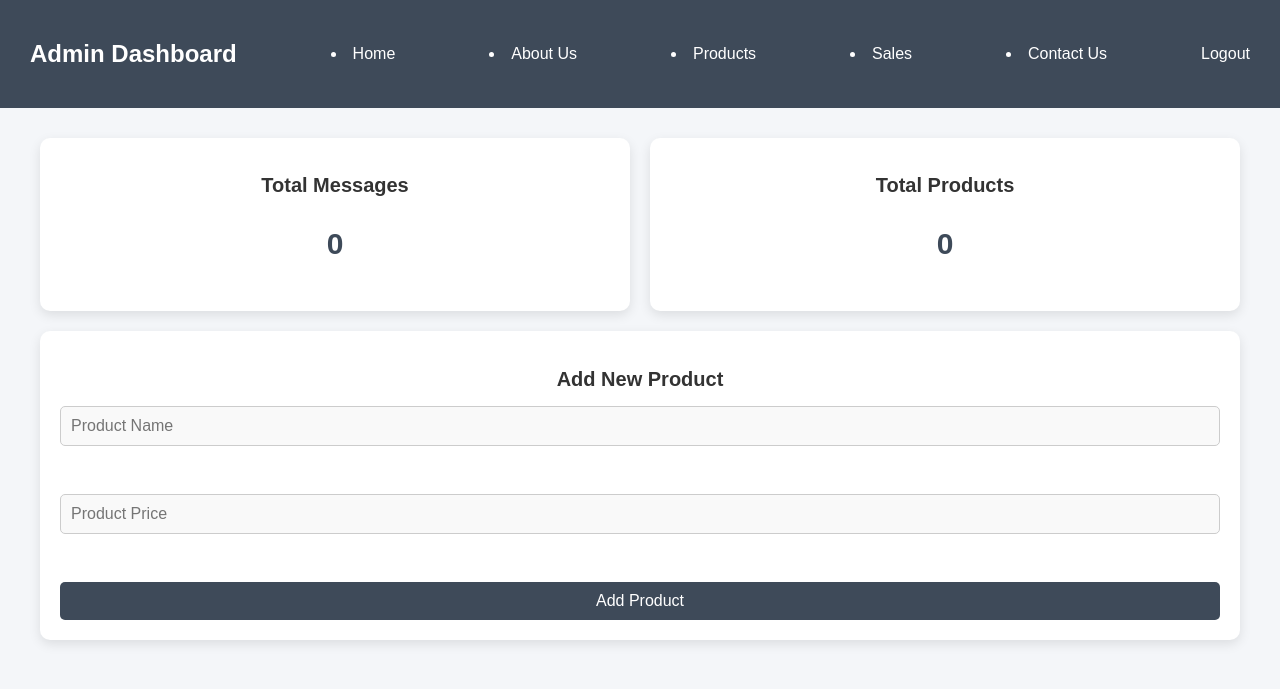
After one commit to YllkaBerisha11/AURA, a PHP site: page /dashboard.php in a window 1280 px wide. The commit adds this page. Shown: the top 689 px of the page. Run offline with PHP 8.4, Linux system fonts and the light colour scheme; the visitor is signed in with stand-in values (Sample User, id 1); data that the repository does not hold is empty.

Commit message:
lidhja me admin and some changes

```diff
--- /dev/null
+++ b/dashboard.css
@@ -0,0 +1,120 @@
+body {
+    font-family: 'Arial', sans-serif;
+    margin: 0;
+    padding: 0;
+    background-color: #f4f6f9;
+    color: #333;
+}
+
+nav {
+    display: flex;
+    justify-content: space-between;
+    align-items: center;
+    background-color: #3e4a59;
+    color: #fff;
+    padding: 20px 30px;
+    position: sticky;
+    top: 0;
+    z-index: 1000;
+}
+
+nav h1 {
+    font-size: 24px;
+}
+
+nav a {
+    font-size: 16px;
+    color: #fff;
+    text-decoration: none;
+    transition: 0.3s;
+}
+
+nav a:hover {
+    color: #ffd700;
+}
+
+.dashboard-container {
+    padding: 30px;
+    max-width: 1200px;
+    margin: 0 auto;
+}
+
+.dashboard-row {
+    display: flex;
+    gap: 20px;
+    margin-bottom: 20px;
+    justify-content: space-between;
+}
+
+.box {
+    background-color: #fff;
+    padding: 20px;
+    border-radius: 10px;
+    box-shadow: 0 4px 12px rgba(0, 0, 0, 0.1);
+    flex: 1;
+    text-align: center;
+    min-width: 200px;
+    transition: all 0.3s ease;
+}
+
+.box:hover {
+    box-shadow: 0 6px 16px rgba(0, 0, 0, 0.2);
+}
+
+h2 {
+    font-size: 20px;
+    color: #333;
+    margin-bottom: 15px;
+}
+
+p {
+    font-size: 30px;
+    color: #3e4a59;
+    font-weight: bold;
+}
+
+.add-product form {
+    display: flex;
+    flex-direction: column;
+    gap: 15px;
+}
+
+.add-product input, .add-product button {
+    padding: 10px;
+    font-size: 16px;
+    border: 1px solid #ccc;
+    border-radius: 5px;
+}
+
+.add-product input {
+    background-color: #f9f9f9;
+}
+
+.add-product button {
+    background-color: #3e4a59;
+    color: #fff;
+    border: none;
+    cursor: pointer;
+    transition: 0.3s;
+}
+
+.add-product button:hover {
+    background-color: #2c3644;
+}
+
+
+@media (max-width: 768px) {
+    .dashboard-row {
+        flex-direction: column;
+        align-items: center;
+    }
+
+    .box {
+        width: 100%;
+        margin-bottom: 20px;
+    }
+
+    .add-product form {
+        width: 80%;
+    }
+}
--- /dev/null
+++ b/dashboard.php
@@ -0,0 +1,68 @@
+<?php
+session_start();
+include_once 'Database.php';
+
+if (!isset($_SESSION['role']) || $_SESSION['role'] !== 'admin') {
+    header("Location: login.php");
+    exit;
+}
+
+$db = new Database();
+$connection = $db->getConnection();
+
+
+$messageQuery = "SELECT COUNT(*) as total FROM contact_us";
+$messageResult = $connection->query($messageQuery);
+$messageCount = $messageResult->fetchColumn();
+
+$productQuery = "SELECT COUNT(*) as total FROM products";
+$productResult = $connection->query($productQuery);
+$productCount = $productResult->fetchColumn();
+
+
+?>
+<!DOCTYPE html>
+<html lang="en">
+<head>
+    <meta charset="UTF-8">
+    <meta name="viewport" content="width=device-width, initial-scale=1.0">
+    <title>Admin Dashboard</title>
+    <link rel="stylesheet" href="dashboard.css">
+</head>
+<body>
+    <nav>
+        <h1>Admin Dashboard</h1>
+        <li><a href="home.php">Home</a></li>
+        <li><a href="aboutUs.html">About Us</a></li>
+        <li><a href="products.php">Products</a></li>
+        <li><a href="sales.html">Sales</a></li>
+        <li><a href="contactUs.php">Contact Us</a></li>
+        <a href="logout.php">Logout</a>
+    </nav>
+
+    <div class="dashboard-container">
+        <div class="dashboard-row">
+            <div class="box">
+                <h2>Total Messages</h2>
+                <p><?php echo $messageCount; ?></p>
+            </div>
+
+            <div class="box">
+                <h2>Total Products</h2>
+                <p><?php echo $productCount; ?></p>
+            </div>
+        </div>
+
+        <div class="dashboard-row">
+            <div class="box add-product">
+                <h2>Add New Product</h2>
+                <form action="add_product.php" method="POST">
+                    <input type="text" name="product_name" placeholder="Product Name" required><br>
+                    <input type="text" name="product_price" placeholder="Product Price" required><br>
+                    <button type="submit">Add Product</button>
+                </form>
+            </div>
+        </div>
+    </div>
+</body>
+</html>
```
Also changed, not shown: Home.php (+7 -3 lines), Register.php (+3 -7 lines), User.php (+12 -6 lines), aboutUs.html (+4 -4 lines), login.php (+7 -3 lines), products.php (+6 -6 lines), sales.html (+6 -6 lines), admin.php (deleted).
